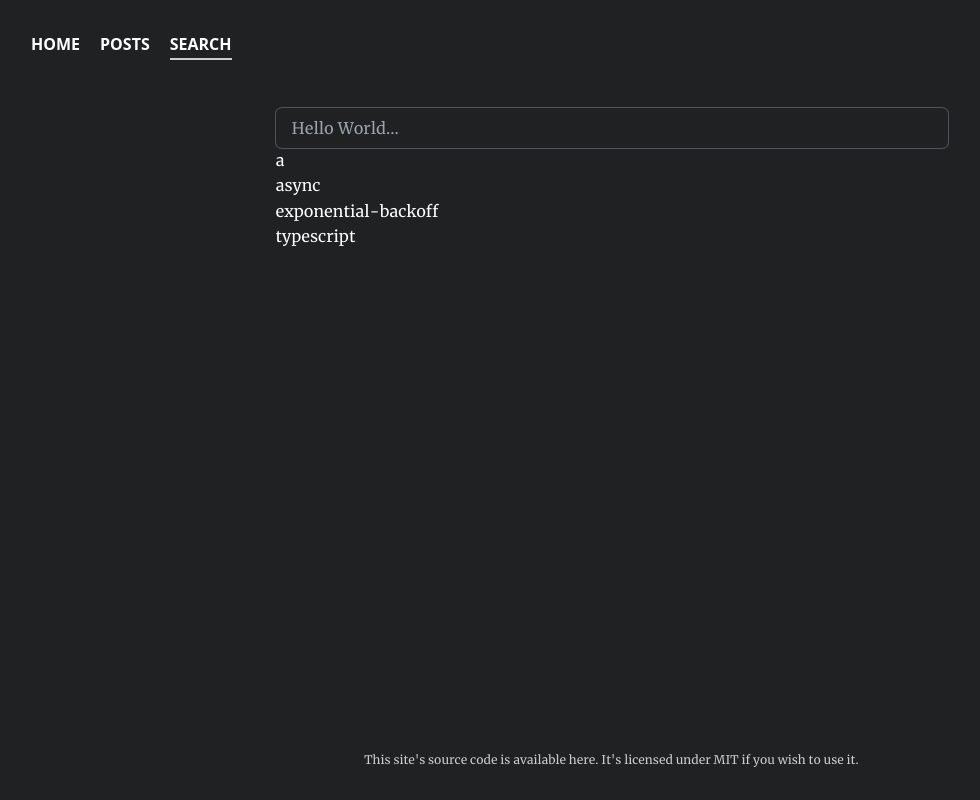
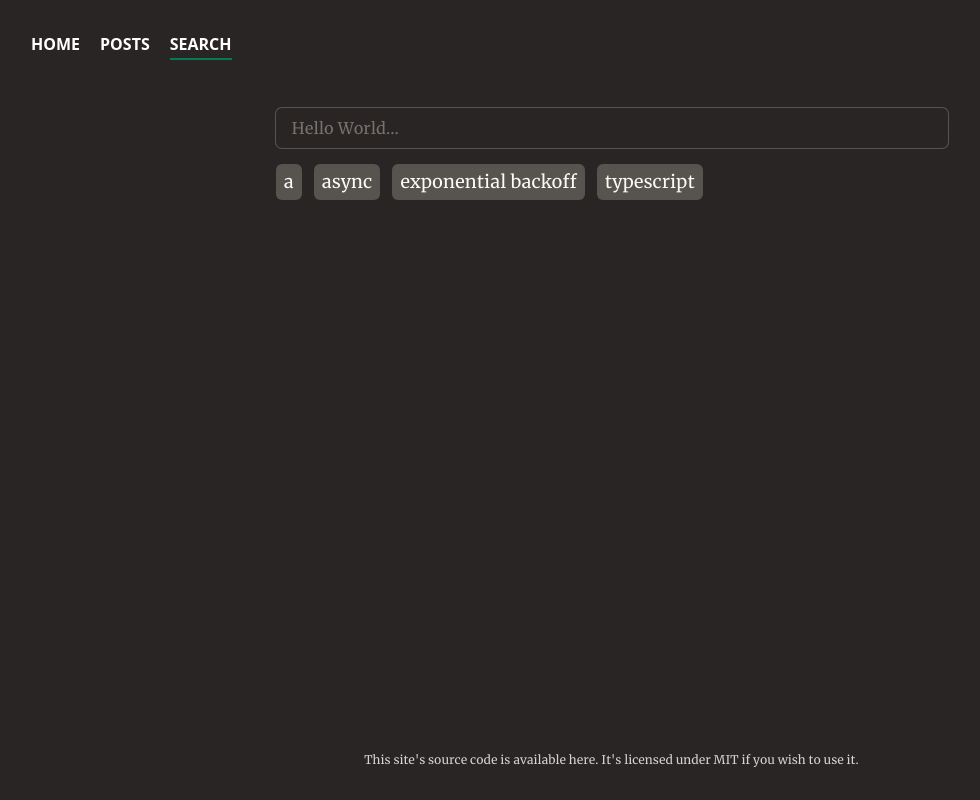
Before and after one commit to jchantrell/blog, an Astro site: page /search in a window 1280 px wide. Shown: the whole page, without its empty margins (21-1001 px from the left). Built offline with nearby package versions, Linux system fonts and the light colour scheme; Astro itself is replaced by a stand-in of ours; some packages are replaced by stand-ins of ours.

Commit message:
initial search ui

```diff
--- a/src/pages/index.astro
+++ b/src/pages/index.astro
@@ -7,12 +7,11 @@ const permalink = Astro.site.href;
 ---
 
 <BaseLayout title={title} description={description} permalink={permalink}>
-  <div class="text-center">
+  <div class="container text-center">
     <p>
-      I'm Joel. I'm a software engineer & consultant based in South Australia.
-      I'm currently working for <a
-        href="https://versent.com.au/"
-        target="_blank">Versent</a
+      Hi, I'm Joel. I'm a software engineer based in South Australia. I'm
+      currently working for <a href="https://versent.com.au/" target="_blank"
+        >Versent</a
       > within their Digital practice. I use this website to document my learnings
       and anything else I think is worth sharing.
     </p>
--- a/src/pages/search/index.astro
+++ b/src/pages/search/index.astro
@@ -22,17 +22,23 @@ const sorted = unique.sort((a, b) => (a !== b ? (a < b ? -1 : 1) : 0));
   permalink={permalink}
   current="search"
 >
-  <div class="container mx-2/4">
+  <div class="container">
     <input
       type="text"
       id="search"
-      class="py-1.5 px-4 bg-[color:var(--background-body)] outline-none ring-1 ring-zinc-600 focus:ring-[color:var(--text-secondary)] outline-1 rounded-md h-10 w-full placeholder:text-gray-400"
+      class="py-1.5 px-4 bg-[color:var(--background)] outline-none ring-1 ring-[color:var(--secondary-color)] focus:ring-[color:var(--text-secondary)] outline-1 rounded-md h-10 w-full placeholder:text-stone-500"
       placeholder={`${posts[Math.floor(Math.random() * posts.length)].frontmatter.title}...`}
     />
-    {
-      sorted.map((entry) => {
-        return <div>{entry}</div>;
-      })
-    }
+    <div class="mt-4 flex flex-wrap gap-3">
+      {
+        sorted.map((entry) => {
+          return (
+            <div class="bg-[color:var(--secondary-color)] py-1 px-2 rounded-md cursor-pointer text-lg">
+              {entry.replace(/-/g, " ")}
+            </div>
+          );
+        })
+      }
+    </div>
   </div>
 </BaseLayout>
--- a/src/styles/global.css
+++ b/src/styles/global.css
@@ -3,10 +3,11 @@
 @tailwind utilities;
 
 :root {
-  --background-body: #202122;
-  --text-main: #fff;
-  --text-secondary: #ccc;
-  --primary-color: #ccc;
+  --background: #292524; /* text-stone-800 */
+  --text-primary: #fafaf9; /* text-stone-50 */
+  --text-secondary: #d6d3d1; /* text-stone-300 */
+  --primary-color: #047857; /* text-stone-300 */
+  --secondary-color: #57534e; /* text-stone-600 */
   --font-family-serif: Merriweather, serif;
   --font-family-sans: 'Fira Sans', sans-serif;
 }
@@ -31,8 +32,8 @@ body {
   font-family: var(--font-family-serif);
   font-size: 16px;
   line-height: 1.6;
-  background-color: var(--background-body);
-  color: var(--text-main);
+  background-color: var(--background);
+  color: var(--text-primary);
 }
 
 h1,
@@ -91,7 +92,7 @@ ul {
 
 li {
   margin: 1rem 0;
- 	list-style-type: disc;
+  list-style-type: disc;
 }
 
 li p {
```
